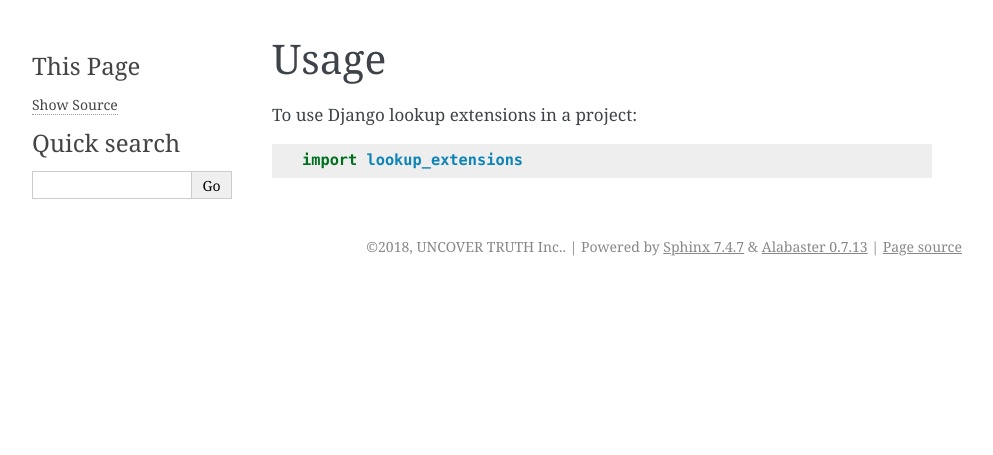
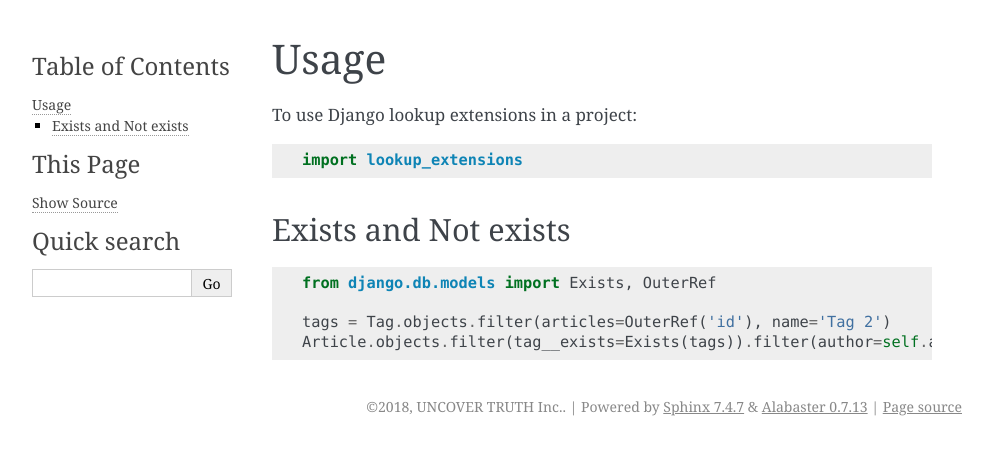
Before and after one commit to harikitech/django-lookup-extensions, a Sphinx documentation site: the page built from docs/usage.rst, in a window 1280 px wide. Shown: the top 455 px of the page, without its empty margins (148-1141 px from the left). Built offline with Sphinx 7.4.7, drawn with Linux system fonts in a browser that asks for light colours; pages that are not in the unit, such as notebooks, are missing from menus.

Commit message:
Add exists and not exists

```diff
--- a/docs/usage.rst
+++ b/docs/usage.rst
@@ -5,3 +5,13 @@ Usage
 To use Django lookup extensions in a project::
 
     import lookup_extensions
+
+Exists and Not exists
+=====================
+
+.. code-block:: python
+
+    from django.db.models import Exists, OuterRef
+
+    tags = Tag.objects.filter(articles=OuterRef('id'), name='Tag 2')
+    Article.objects.filter(tag__exists=Exists(tags)).filter(author=self.au1)
```
Also changed, not shown: HISTORY.rst (+11 -0 lines), README.rst (+11 -2 lines).
